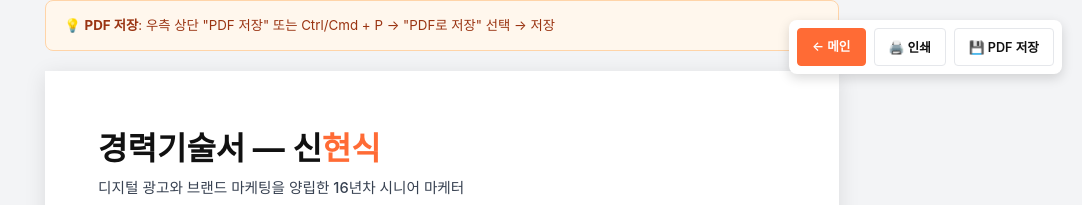
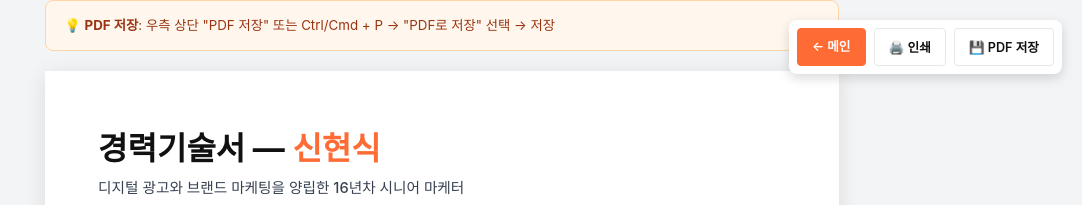
Before and after one commit to lyanshin83/career, a website: page 문서_경력기술서.html in a window 1280 px wide. Shown: the top 205 px of the page, without its empty margins (198-1280 px from the left). Drawn offline with Linux system fonts and the light colour scheme; a web font is replaced by a local one.

Commit message:
Update profile in 문서_경력기술서.html

```diff
--- a/문서_경력기술서.html
+++ b/문서_경력기술서.html
@@ -3,7 +3,7 @@
 <head>
 <meta charset="UTF-8">
 <meta name="viewport" content="width=device-width, initial-scale=1.0">
-<title>경력기술서 — 신현식 | 디지털 광고 × 브랜드 마케팅 시니어 (16년)</title>
+<title>경력기술서 — <strong class="accent" style="font-weight:700;">신현식</strong> | 디지털 광고 × 브랜드 마케팅 시니어 (16년)</title>
 <link href="https://cdn.jsdelivr.net/gh/orioncactus/pretendard/dist/web/variable/pretendardvariable.css" rel="stylesheet">
 <style>
   @page { size: A4; margin: 1.3cm; }
@@ -174,7 +174,7 @@
 
   <!-- HEADER -->
   <div class="header">
-    <div class="name">경력기술서 — 신<span class="accent">현식</span></div>
+    <div class="name">경력기술서 — <strong class="accent" style="font-weight:700;">신현식</strong></div>
     <div class="tagline">디지털 광고와 브랜드 마케팅을 양립한 16년차 시니어 마케터</div>
     <div class="meta">광고대행사 광고주 영업·매체 운영 10년 × 자체 브랜드 D2C·IMC·런칭 5년+ — 매출과 브랜드 둘 다 책임지는 본부장 트랙</div>
   </div>
```
